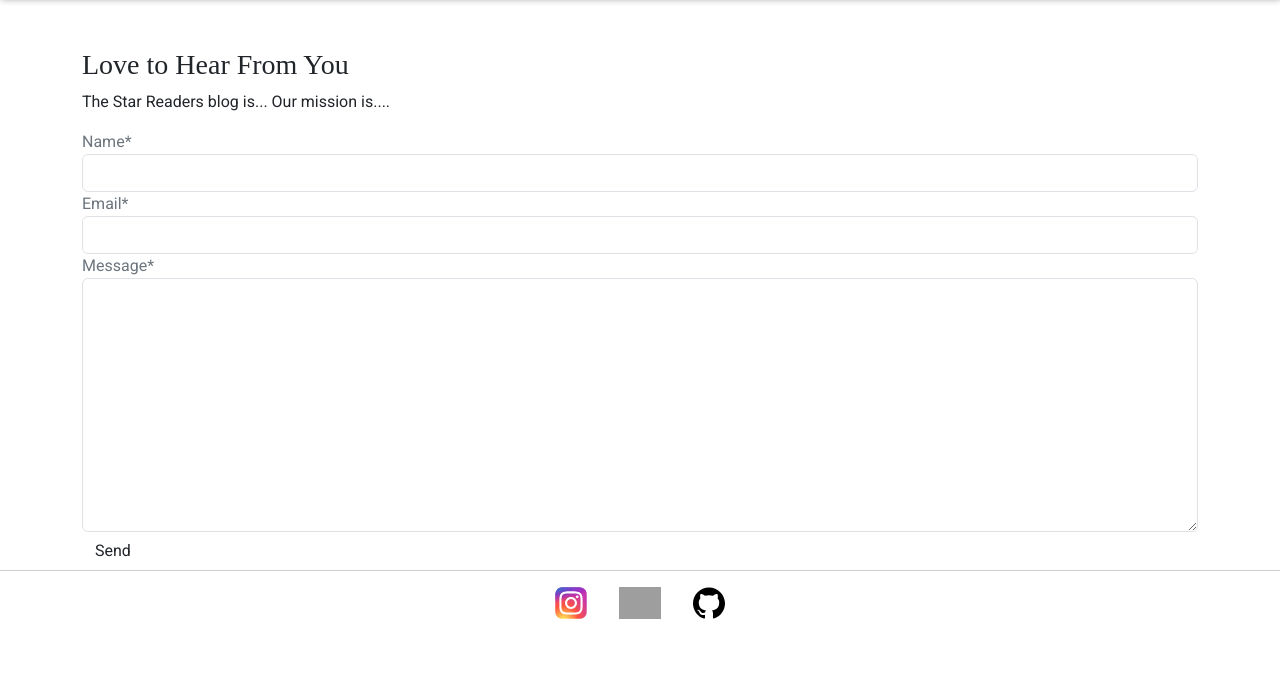
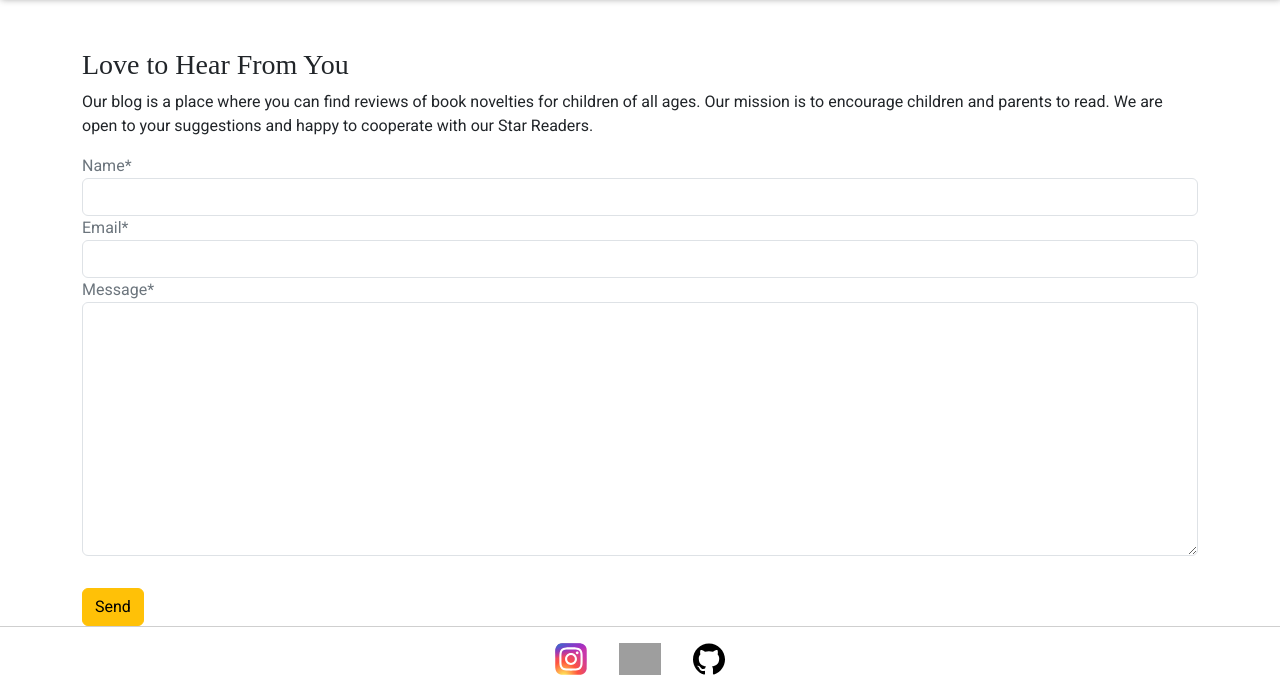
Before and after one commit to ksumm/star-readers-django-pp4, a Django app: page /contact.html in a window 1280 px wide. Shown: the part 206-897 px from the top of the page. Before the commit the page ends 825 px from the top, so only its background shows below. Run offline with Django 3.2, Linux system fonts and the light colour scheme; some libraries are stand-ins or nearby versions; some web fonts are replaced; grey boxes are pictures that could not be loaded.

Commit message:
Add style to the  Contact Us page

```diff
--- a/static/css/base.css
+++ b/static/css/base.css
@@ -70,3 +70,10 @@ footer{
     height: 2rem;
     margin: 1rem;
 }
+
+
+/* Contact Us Form */
+
+#submitForm.btn {
+   margin-top: 2rem;
+}
--- a/templates/contact.html
+++ b/templates/contact.html
@@ -15,13 +15,13 @@
       </div>
       <div class="row">
         <!-- Section Titile -->
-        <p> The Star Readers blog is... Our mission is....</p>
+        <p> Our blog is a place where you can find reviews of book novelties for children of all ages. Our mission is to encourage children and parents to read. We are open to your suggestions and happy to cooperate with our Star Readers.</p>
       </div>
       <!-- contact form -->
       <div class="text-secondary">
         <form id="contact-form" method="post"> {% csrf_token %} {{ form|crispy }}
           <!-- Form Submit -->
-          <button id="submitForm" class="btn btn-signup">Send</button>
+          <button id="submitForm" class="btn btn-signup btn-warning">Send</button>
         </form>
       </div>
     </div>
--- a/templates/thank_you.html
+++ b/templates/thank_you.html
@@ -22,7 +22,9 @@
                 <div class="text-center">
                     <h1>Thank You !</h1>
                     <p>We've send the link to your inbox. Lorem ipsum dolor sit,lorem lorem </p>
-                    <button class="btn btn-outline-warning">Back Home</button>
+                    <a href="{% url 'blog' %}">
+                        <button class="btn btn-outline-warning">Back Home</button>
+                    </a>
                 </div>
             </div>
         </div>
```
